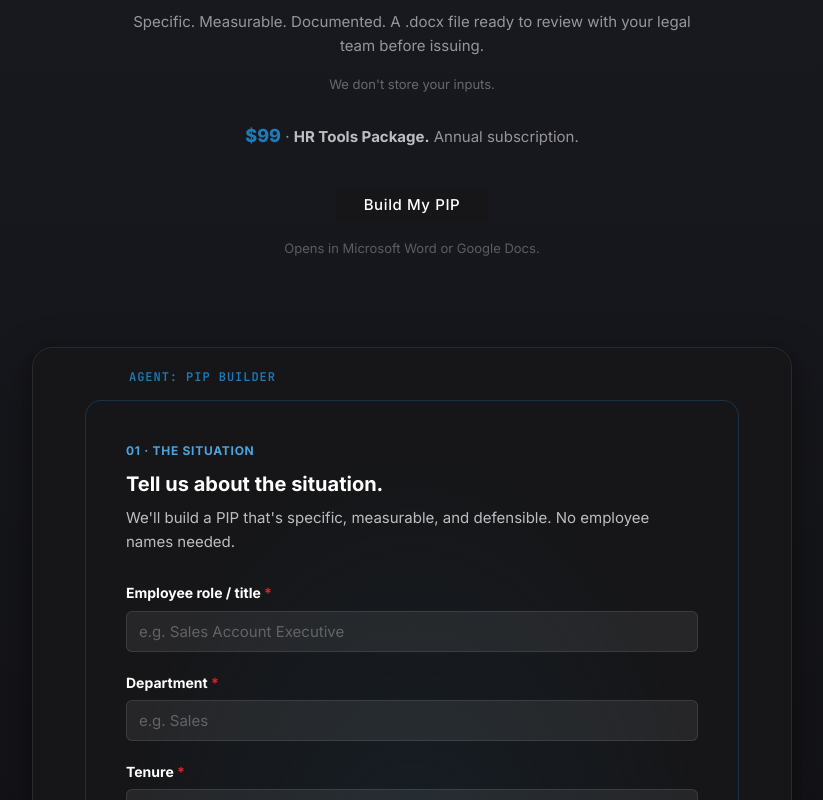
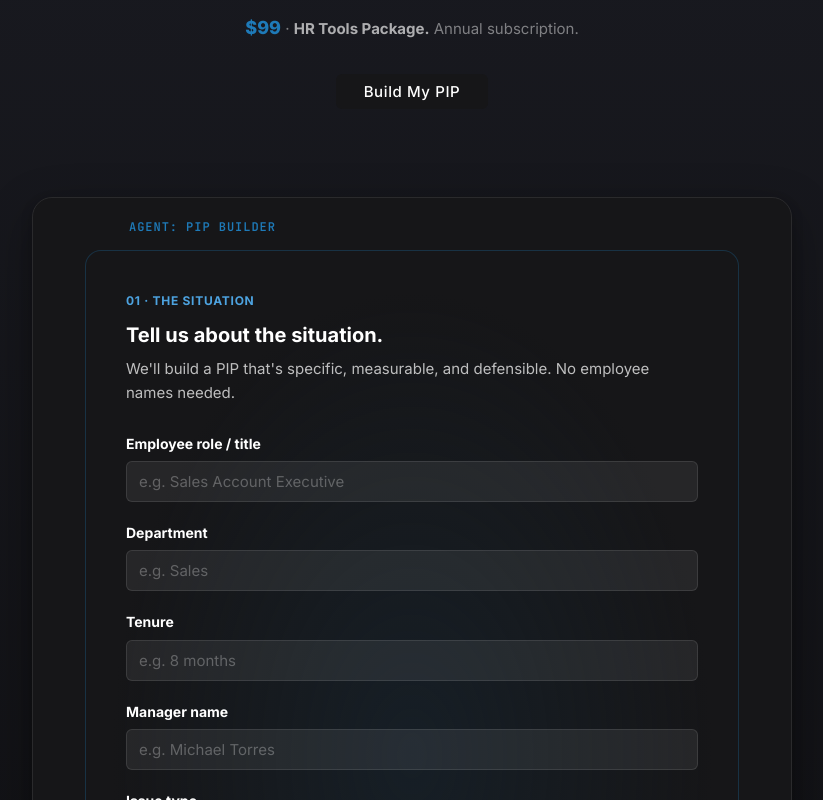
Before and after one commit to coolcalvin457-tech/agent-timesaver-nextjs, a Next.js app: page /pip-builder in a window 1280 px wide. Shown: the part 320-1120 px from the top of the page, without its empty margins (228-1051 px from the left). Built offline with nearby package versions, Linux system fonts and the light colour scheme.

Commit message:
Kit cards: remove blue accent, fix title readability, lower thumbnail opacity

```diff
--- a/app/globals.css
+++ b/app/globals.css
@@ -3624,27 +3624,14 @@ input, textarea {
   box-shadow: 0 1px 3px rgba(0,0,0,0.40), 0 4px 20px rgba(0,0,0,0.30);
 }
 
-/* Blue gradient accent line at the top of each card */
-.dark-kit-section .kit-sample-card::before {
-  content: '';
-  position: absolute;
-  top: 0;
-  left: 0;
-  right: 0;
-  height: 2px;
-  background: linear-gradient(to right, rgba(30,122,184,0.25), rgba(30,122,184,0.70), rgba(30,122,184,0.25));
-  z-index: 4;
-  pointer-events: none;
-}
-
-/* Thumbnail: bump opacity so it reads as an actual document on dark bg */
+/* Thumbnail: low enough to show as a ghost doc without bleeding into the title zone */
 .dark-kit-section .kit-sample-card img[aria-hidden="true"] {
-  opacity: 0.50 !important;
+  opacity: 0.32 !important;
 }
 
 .dark-kit-section .kit-sample-card::after {
-  height: 120px;
-  background: linear-gradient(to bottom, #1C1C1F 0%, #1C1C1F 55%, transparent 100%);
+  height: 140px;
+  background: linear-gradient(to bottom, #1C1C1F 0%, #1C1C1F 65%, transparent 100%);
 }
 
 .dark-kit-section .kit-sample-card:hover {
--- a/app/pip-builder/page.tsx
+++ b/app/pip-builder/page.tsx
@@ -53,7 +53,7 @@ export default function PIPBuilderPage({
             <h1
               className="heading-1"
               style={{
-                margin: "0 auto 24px",
+                margin: "0 auto 28px",
                 fontSize: "clamp(2.25rem, 4vw, 3.5rem)",
                 lineHeight: 1.25,
                 color: "#ffffff",
@@ -65,37 +65,14 @@ export default function PIPBuilderPage({
             <p
               style={{
                 fontSize: "0.9375rem",
-                color: "rgba(255,255,255,0.55)",
-                marginBottom: "12px",
-                lineHeight: 1.6,
-                maxWidth: "560px",
-                margin: "0 auto 16px",
-              }}
-            >
-              Specific. Measurable. Documented. A .docx file ready to review with your legal team before issuing.
-            </p>
-
-            <p
-              style={{
-                fontSize: "0.8125rem",
-                color: "rgba(255,255,255,0.35)",
-                marginBottom: "28px",
-              }}
-            >
-              We don't store your inputs.
-            </p>
-
-            <p
-              style={{
-                fontSize: "0.9375rem",
-                color: "rgba(255,255,255,0.55)",
-                marginBottom: "36px",
+                color: "rgba(255,255,255,0.45)",
+                margin: "0 0 32px",
                 lineHeight: 1.6,
               }}
             >
               <span style={{ fontWeight: 800, color: "var(--cta)", fontSize: "1.125rem" }}>$99</span>
               {" · "}
-              <strong style={{ fontWeight: 600, color: "rgba(255,255,255,0.72)" }}>HR Tools Package.</strong>{" "}
+              <strong style={{ fontWeight: 600, color: "rgba(255,255,255,0.65)" }}>HR Tools Package.</strong>{" "}
               Annual subscription.
             </p>
 
@@ -106,16 +83,6 @@ export default function PIPBuilderPage({
             >
               Build My PIP
             </a>
-
-            <p
-              style={{
-                fontSize: "0.8125rem",
-                color: "rgba(255,255,255,0.30)",
-                marginTop: "16px",
-              }}
-            >
-              Opens in Microsoft Word or Google Docs.
-            </p>
           </div>
         </section>
 
--- a/components/PIPBuilderTool.tsx
+++ b/components/PIPBuilderTool.tsx
@@ -594,8 +594,7 @@ export default function PIPBuilderTool({
         {/* Employee Role */}
         <div style={fieldGroupStyle}>
           <label style={labelStyle}>
-            Employee role / title <span style={{ color: "#DC2626" }}>*</span>
-          </label>
+            Employee role / title          </label>
           <input
             type="text"
             value={employeeRole}
@@ -608,8 +607,7 @@ export default function PIPBuilderTool({
         {/* Department */}
         <div style={fieldGroupStyle}>
           <label style={labelStyle}>
-            Department <span style={{ color: "#DC2626" }}>*</span>
-          </label>
+            Department          </label>
           <input
             type="text"
             value={department}
@@ -622,8 +620,7 @@ export default function PIPBuilderTool({
         {/* Tenure */}
         <div style={fieldGroupStyle}>
           <label style={labelStyle}>
-            Tenure <span style={{ color: "#DC2626" }}>*</span>
-          </label>
+            Tenure          </label>
           <input
             type="text"
             value={tenure}
@@ -636,8 +633,7 @@ export default function PIPBuilderTool({
         {/* Manager Name */}
         <div style={fieldGroupStyle}>
           <label style={labelStyle}>
-            Manager name <span style={{ color: "#DC2626" }}>*</span>
-          </label>
+            Manager name          </label>
           <input
             type="text"
             value={managerName}
@@ -650,8 +646,7 @@ export default function PIPBuilderTool({
         {/* Issue Type */}
         <div style={fieldGroupStyle}>
           <label style={labelStyle}>
-            Issue type <span style={{ color: "#DC2626" }}>*</span>
-          </label>
+            Issue type          </label>
           <div style={radioGroupStyle}>
             {(["performance", "behavioral"] as IssueType[]).map((type) => (
               <div
@@ -693,8 +688,7 @@ export default function PIPBuilderTool({
         {/* Prior Coaching */}
         <div style={fieldGroupStyle}>
           <label style={labelStyle}>
-            Prior coaching or feedback given? <span style={{ color: "#DC2626" }}>*</span>
-          </label>
+            Prior coaching or feedback given?          </label>
           <div style={{ display: "flex", gap: "10px" }}>
             {([true, false] as const).map((val) => (
               <div
@@ -758,8 +752,7 @@ export default function PIPBuilderTool({
         {/* Specific Deficiencies */}
         <div style={fieldGroupStyle}>
           <label style={labelStyle}>
-            Specific deficiencies <span style={{ color: "#DC2626" }}>*</span>
-          </label>
+            Specific deficiencies          </label>
           <textarea
             value={deficiencies}
             onChange={(e) => setDeficiencies(e.target.value)}
@@ -791,8 +784,7 @@ export default function PIPBuilderTool({
         {/* Improvement Targets */}
         <div style={fieldGroupStyle}>
           <label style={labelStyle}>
-            Improvement targets <span style={{ color: "#DC2626" }}>*</span>
-          </label>
+            Improvement targets          </label>
           <textarea
             value={improvementTargets}
             onChange={(e) => setImprovementTargets(e.target.value)}
@@ -804,8 +796,7 @@ export default function PIPBuilderTool({
         {/* Timeline */}
         <div style={fieldGroupStyle}>
           <label style={labelStyle}>
-            Plan duration <span style={{ color: "#DC2626" }}>*</span>
-          </label>
+            Plan duration          </label>
           <div style={{ display: "flex", gap: "10px" }}>
             {(["30", "60", "90"] as Timeline[]).map((t) => (
               <div
@@ -873,8 +864,7 @@ export default function PIPBuilderTool({
         {/* Check-in Schedule */}
         <div style={fieldGroupStyle}>
           <label style={labelStyle}>
-            Check-in schedule <span style={{ color: "#DC2626" }}>*</span>
-          </label>
+            Check-in schedule          </label>
           <div style={{ display: "flex", gap: "10px", marginBottom: "10px" }}>
             {(["weekly", "biweekly", "custom"] as CheckinSchedule[]).map((opt) => (
               <div
@@ -924,8 +914,7 @@ export default function PIPBuilderTool({
         {/* Consequences */}
         <div style={fieldGroupStyle}>
           <label style={labelStyle}>
-            Consequences if targets are not met <span style={{ color: "#DC2626" }}>*</span>
-          </label>
+            Consequences if targets are not met          </label>
           <textarea
             value={consequences}
             onChange={(e) => setConsequences(e.target.value)}
```
